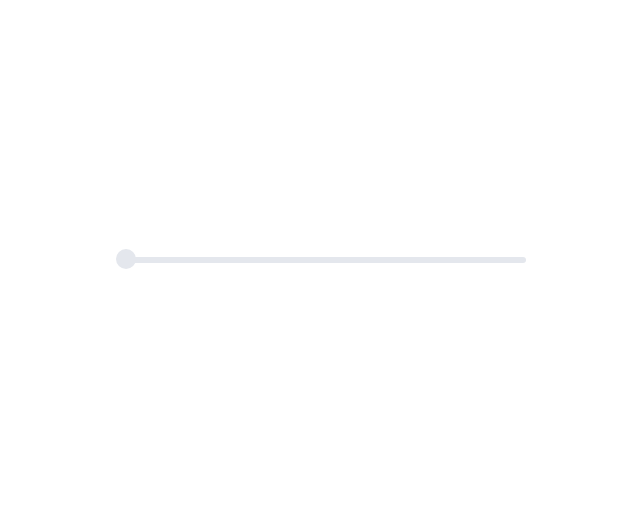
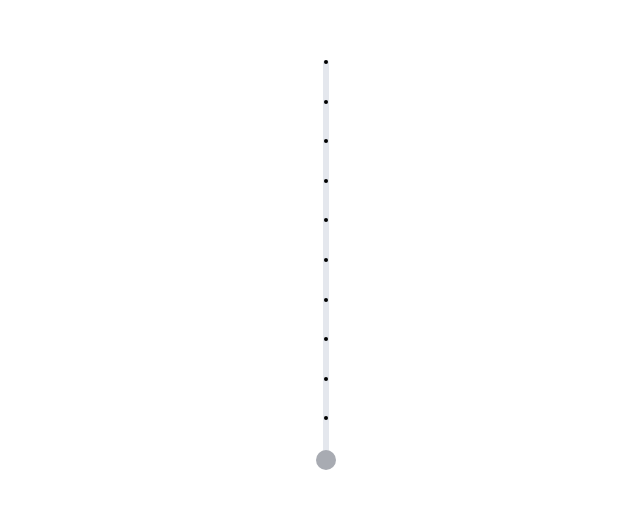
Before and after one commit to zlsk1/nocturne-ui, a Vue app: page / in a window 1280 px wide. Shown: the part 140-648 px from the top of the page, without its empty margins (314-954 px from the left). Built offline with nearby package versions, Linux system fonts and the light colour scheme.

Commit message:
feat: [slider] add min, max, vertical, height props

```diff
--- a/packages/App.vue
+++ b/packages/App.vue
@@ -30,10 +30,10 @@ const format = val => val / 10
   <div class="container">
     <FrSlider
       v-model="val"
-      :min="-1000"
-      :max="2220"
-      style="width: 400px;"
-      :format-value-fn="format"
+      :height="400"
+      vertical
+      :step="10"
+      disabled
     ></FrSlider>
   </div>
 </template>
--- a/packages/components/slider/src/constants.ts
+++ b/packages/components/slider/src/constants.ts
@@ -2,7 +2,7 @@ import type { InjectionKey, Ref } from 'vue'
 
 export type FrSliderInjectionContent = {
   sliderRef: Ref<HTMLDivElement | undefined>,
-  positionPercent: Ref<string>
+  positionPercent: Ref<number>
 }
 
 export const SLIDER_INJECT_KEY: InjectionKey<FrSliderInjectionContent> =
--- a/packages/components/slider/src/reference.ts
+++ b/packages/components/slider/src/reference.ts
@@ -1,6 +1,6 @@
 import { isNumber } from '@/utils'
 import SliderReference from './reference.vue'
-import type { ExtractPropTypes, ComputedRef } from 'vue'
+import type { ExtractPropTypes } from 'vue'
 
 export const sliderReferenceProps = {
   showTooltip: {
@@ -21,12 +21,27 @@ export const sliderReferenceProps = {
     type: Boolean,
     default: false
   },
-  min: Number,
-  max: Number
+  min: {
+    type: Number,
+    default: 0
+  },
+  max: {
+    type: Number,
+    default: 100
+  },
+  step: {
+    type: Number,
+    default: 0
+  },
+  vertical: {
+    type: Boolean,
+    default: false
+  },
+  height: Number
 } as const
 
 export const sliderReferenceEmits = {
-  change: (val: ComputedRef<number>) => isNumber(val.value)
+  change: (val: number) => isNumber(val)
 }
 
 export type SliderReferenceInstance = InstanceType<typeof SliderReference>
--- a/packages/components/slider/src/reference.vue
+++ b/packages/components/slider/src/reference.vue
@@ -43,53 +43,61 @@ const emit = defineEmits(sliderReferenceEmits)
 
 const { sliderRef, positionPercent } = inject(SLIDER_INJECT_KEY, undefined)!
 
+type PositionData = {
+  top: number,
+  left: number
+}
+
 const referenceRef = ref<HTMLDivElement>()
 const tooltipRef = ref<TooltipInstance>()
-const positionData = ref({ top: 0, left: 0 })
+const positionData = ref<PositionData>({ top: 0, left: 0 })
 const isActive = ref(false)
 const visible = ref(false)
 
-let calculateVal:number
-
 let parentLeft = 0
+let parentTop = 0
 let parentWidth = 0
+const parentHeight = (props.height!)
+const diff = props.max - props.min
+const diffs: number[] = []
 
 watch(sliderRef, () => {
-  parentLeft = sliderRef.value!.getBoundingClientRect()?.x
-  parentWidth = sliderRef.value!.getBoundingClientRect()?.width
+  const rect = sliderRef.value!.getBoundingClientRect()
+  parentLeft = rect?.x
+  parentTop = rect?.y
+  parentWidth = rect?.width
+
+  if (props.step) {
+    for (let i = 0; i <= props.step; i++) {
+      if (!props.vertical) {
+        diffs.push((parentWidth / props.step) * i)
+      }
+      else {
+        diffs.push((parentHeight / props.step) * i)
+      }
+    }
+  }
 })
 
-watch(
-  positionData,
-  (val) => {
-    positionPercent.value = (val.left / parentWidth * 100) + '%'
-  },
-  {
-    deep: true
+const positionStyle = computed(() => {
+  if (!props.vertical) {
+    return {
+      left: positionPercent.value + '%'
+    }
   }
-)
-
-const positionStyle = computed(() => {
-  return {
-    left: positionPercent.value
+  else {
+    return {
+      bottom: positionPercent.value + '%'
+    }
   }
 })
 
 const formatValue = computed<number>(() => {
   if (!props.formatValueFn) {
-    return Math.ceil(Number(positionPercent.value.slice(0, -1)) / 100)
+    return Math.round(positionPercent.value)
   }
   else {
-    if ((props.min && !props.max) || !props.formatValueFn) {
-      calculateVal = Math.ceil(Number(positionPercent.value.slice(0, -1)) / 100)
-    }
-    else if (!props.min && props.max) {
-      calculateVal = Math.ceil(Number(positionPercent.value.slice(0, -1)) * props.max / 100)
-    }
-    else if (props.min || props.max) {
-      calculateVal = props.min! + Math.ceil(Number(positionPercent.value.slice(0, -1)) * (props.max! - props.min!) / 100)
-    }
-    return props.formatValueFn(calculateVal)
+    return useFormat()
   }
 })
 
@@ -105,29 +113,30 @@ const onMousedown = (e: MouseEvent) => {
 }
 
 const handleMove = (e: MouseEvent) => {
-  const left = e.clientX - parentLeft
-
   e.preventDefault()
 
-  if (left < 0) {
-    positionData.value.left = 0
-  }
-  else if (left >= parentWidth) {
-    positionData.value.left = parentWidth
+  const left = e.clientX - parentLeft
+  const top = e.clientY - parentTop
+
+  if (!props.vertical) {
+    setPositionData('left', left, parentWidth)
+    setPercent(positionData.value.left)
   }
   else {
-    positionData.value.left = left
+    setPositionData('top', top, parentHeight)
+    setPercent(positionData.value.top)
   }
+
   tooltipRef.value?.updatePopper()
-  nextTick(() => emit('change', formatValue))
+  nextTick(() => emit('change', formatValue.value))
 }
 
 const handleMoveEnd = (e: MouseEvent) => {
+  e.preventDefault()
+
   if (props.showTooltip) visible.value = false
 
   isActive.value = false
-
-  e.preventDefault()
   window.removeEventListener('mousemove', handleMove)
   window.removeEventListener('mouseup', handleMoveEnd)
 }
@@ -140,6 +149,41 @@ const onMouseleave = () => {
   if (!isActive.value) visible.value = false
 }
 
+const setPercent = (val: number) => {
+  positionPercent.value = props.vertical ? 100 - (val / parentHeight * 100) : (val / parentWidth * 100)
+}
+
+const useFormat = () => {
+  const calculateVal = props.min + Math.round(positionPercent.value * (diff) / 100)
+  return props.formatValueFn!(calculateVal)
+}
+
+const setPositionData = (direction: 'left' | 'top', directionVal: number, parent: number) => {
+  if (directionVal < 0) {
+    positionData.value[direction] = 0
+  }
+  else if (directionVal >= parent) {
+    positionData.value[direction] = parent
+  }
+  else {
+    if (props.step) {
+      for (let i = 0; i < diffs.length; i++) {
+        if (directionVal > diffs[i] && directionVal < diffs[i + 1]) {
+          if (directionVal - diffs[i] < parent / props.step / 2) {
+            positionData.value[direction] = diffs[i]
+          }
+          else {
+            positionData.value[direction] = diffs[i + 1]
+          }
+        }
+      }
+    }
+    else {
+      positionData.value[direction] = directionVal
+    }
+  }
+}
+
 defineExpose({
   handleMove
 })
--- a/packages/components/slider/src/slider.ts
+++ b/packages/components/slider/src/slider.ts
@@ -6,10 +6,6 @@ import type { ExtractPropTypes } from 'vue'
 export const sliderProps = {
   ...sliderReferenceProps,
   modelValue: {
-    type: Number,
-    default: 0
-  },
-  step: {
     type: Number,
     default: 0
   }
--- a/packages/components/slider/src/slider.vue
+++ b/packages/components/slider/src/slider.vue
@@ -3,11 +3,16 @@
     ref="sliderRef"
     :class="[
       'fr-slider',
-      { 'is-disabled': disabled }
+      { 'is-disabled': disabled,
+        'is-vertical': vertical
+      }
     ]"
+    :style="{
+      height: vertical ? height + 'px' : ''
+    }"
   >
     <div class="fr-slider__track" @mousedown="onSliderDown">
-      <div class="fr-slider__track__bar" :style="{ width: positionPercent }"></div>
+      <div class="fr-slider__track__bar" :style="barStyle"></div>
       <reference
         ref="referenceRef"
         :show-tooltip="showTooltip"
@@ -17,20 +22,29 @@
         :disabled="disabled"
         :max="max"
         :min="min"
+        :step="step"
+        :vertical="vertical"
+        :height="height"
         @change="changeVal"
       ></reference>
-      <div class="fr-slider__step"></div>
+      <div v-if="step" class="fr-slider__step">
+        <div
+          v-for="(_, index) in step + 1"
+          :key="index"
+          class="fr-slider__step__item"
+        ></div>
+      </div>
     </div>
   </div>
 </template>
 
 <script lang="ts" setup>
-import { ref, provide } from 'vue'
+import { ref, provide, computed } from 'vue'
 import { SLIDER_INJECT_KEY } from './constants'
 import { sliderProps, sliderEmits } from './slider'
 import reference from './reference.vue'
 import type { SliderReferenceInstance } from './reference'
-import type { ComputedRef } from 'vue'
+import type { CSSProperties } from 'vue'
 
 defineOptions({
   name: 'FrSlider'
@@ -41,15 +55,28 @@ const emit = defineEmits(sliderEmits)
 
 const sliderRef = ref<HTMLDivElement>()
 const referenceRef = ref<SliderReferenceInstance>()
-const positionPercent = ref<string>(props.modelValue + '%')
+const positionPercent = ref<number>(props.modelValue)
+
+const barStyle = computed<CSSProperties>(() => {
+  if (!props.vertical) {
+    return {
+      width: positionPercent.value + '%'
+    }
+  }
+  else {
+    return {
+      height: positionPercent.value + '%'
+    }
+  }
+})
 
 const onSliderDown = (e: MouseEvent) => {
   if (props.disabled) return
   referenceRef.value?.handleMove(e)
 }
 
-const changeVal = (val: ComputedRef<number>) => {
-  emit('change', val.value)
+const changeVal = (val: number) => {
+  emit('change', val)
 }
 
 provide(SLIDER_INJECT_KEY, {
--- a/packages/theme-chalk/common/var.scss
+++ b/packages/theme-chalk/common/var.scss
@@ -797,7 +797,7 @@ $slider: map.merge(
   (
     'height': 6px,
     'button-size': 20px,
-    'button-offset': -8px,
+    'button-offset': -7px,
     'track-bg-color': getCssVar('border-color-light'),
     'bar-bg-color': getCssVar('color-primary'),
     'radius': 10px,
--- a/packages/theme-chalk/slider.scss
+++ b/packages/theme-chalk/slider.scss
@@ -48,6 +48,7 @@ $slider-height: map.merge(
     border-radius: 50%;
     transform: translateX(-50%);
     transition: box-shadow getCssVar('transition-duration-fast') linear;
+    z-index: 20;
     cursor: grab;
 
     &:hover {
@@ -62,6 +63,25 @@ $slider-height: map.merge(
   @include e(reference) {
     width: getCssVar('slider-button-size');
     height: getCssVar('slider-button-size');
+  }
+
+  @include e(step) {
+    position: absolute;
+    top: 0;
+    left: 0;
+    display: flex;
+    align-items: center;
+    justify-content: space-between;
+    width: 100%;
+    height: 100%;
+    z-index: 10;
+  }
+
+  @include e(step__item) {
+    width: 4px;
+    height: 4px;
+    border-radius: 50%;
+    background-color: #000;
   }
 
   @include when(disabled) {
@@ -79,4 +99,29 @@ $slider-height: map.merge(
       }
     }
   }
+
+  @include when(vertical) {
+    height: 100%;
+
+    @include e(track) {
+      width: getCssVar('slider-height');
+      height: 100%;
+    }
+
+    @include e(track__bar) {
+      position: absolute;
+      bottom: 0;
+      width: getCssVar('slider-height');
+    }
+
+    @include e(reference-wrapper) {
+      top: auto;
+      left: getCssVar('slider-button-offset');
+      transform: translateY(50%);
+    }
+
+    @include e(step) {
+      flex-direction: column;
+    }
+  }
 }
```
